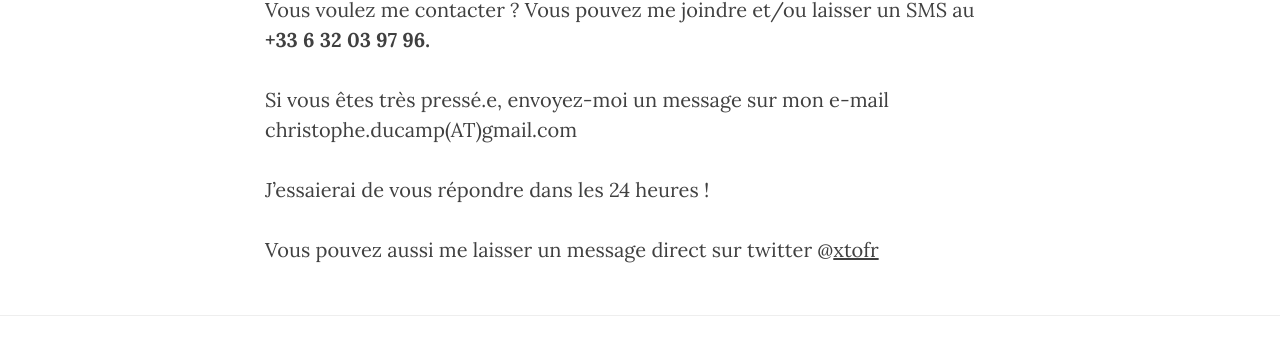
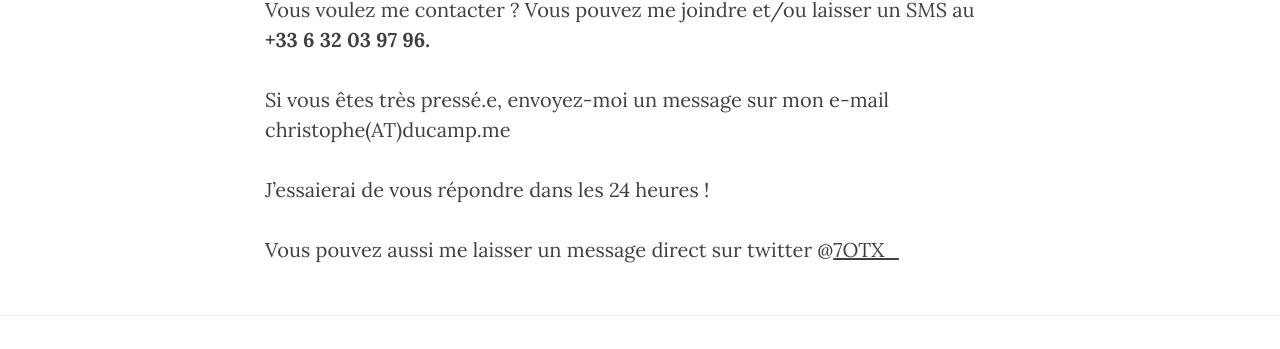
Before and after one commit to ChristopheDucamp/xtof-clean-blog, a Jekyll site: the page built from contact.md, in a window 1280 px wide. Shown: the part 533-882 px from the top of the page. Built offline with Jekyll 4.4.1, drawn with Linux system fonts in a browser that asks for light colours; nearby versions of some CDN libraries.

Commit message:
Updated twitter handle and e-mail

```diff
--- a/contact.md
+++ b/contact.md
@@ -8,8 +8,8 @@ layout: page
 
 Vous voulez me contacter ? Vous pouvez me joindre et/ou laisser un SMS au <br><strong>+33 6 32 03 97 96.</strong>
 
-Si vous êtes très pressé.e, envoyez-moi un message sur mon e-mail christophe.ducamp(AT)gmail.com
+Si vous êtes très pressé.e, envoyez-moi un message sur mon e-mail christophe(AT)ducamp.me
 
 J'essaierai de vous répondre dans les 24 heures !
 
-Vous pouvez aussi me laisser un message direct sur twitter @[xtofr](https://twitter.com/xtof_fr)
+Vous pouvez aussi me laisser un message direct sur twitter @[7OTX_](https://twitter.com/7OTX_)
```
